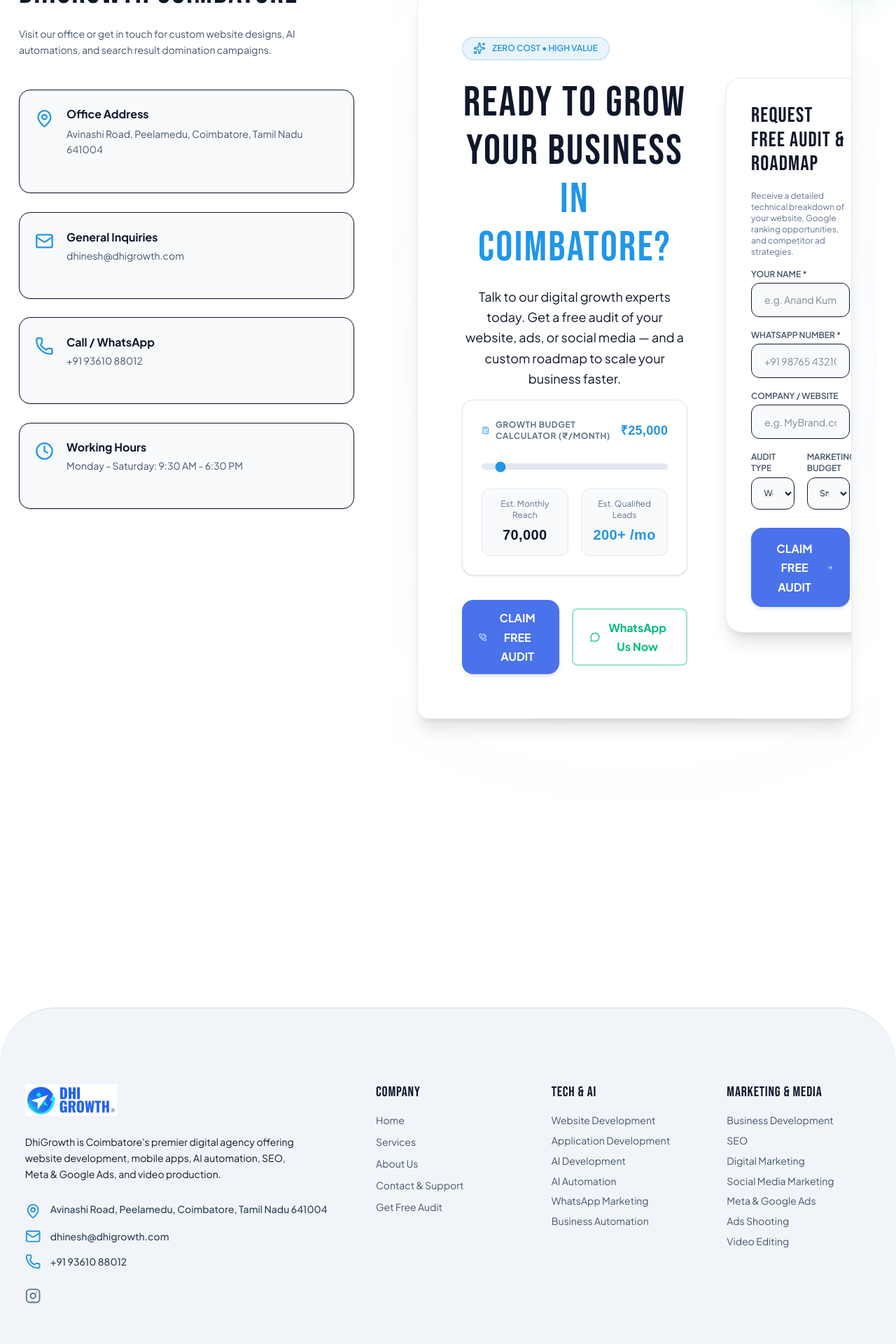
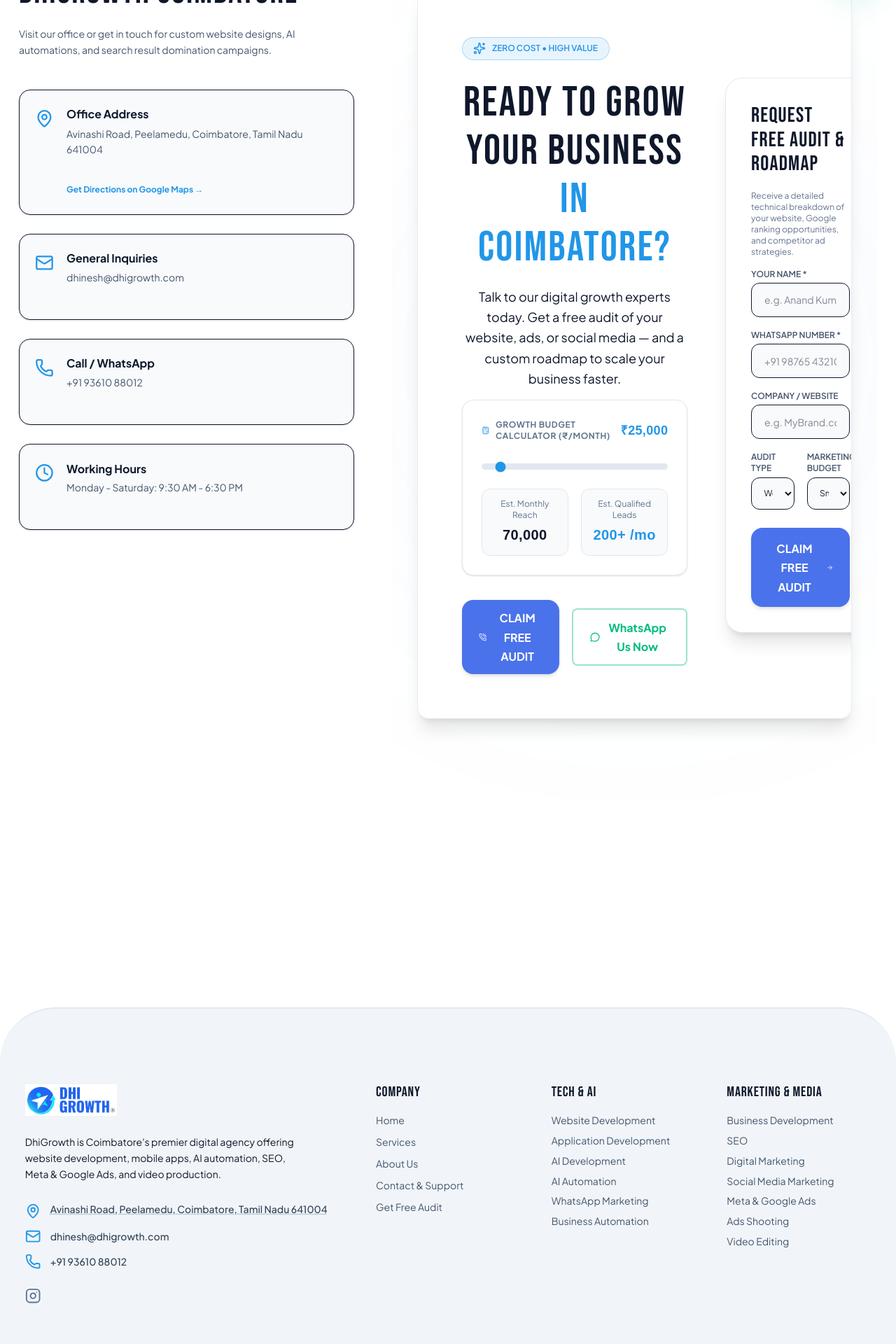
Before and after one commit to srijithit/dhi, a Next.js app in the folder next-frontend/: page /contact in a window 1280 px wide. Shown: the part 800-2720 px from the top of the page at 70% size. Built offline with nearby package versions, Linux system fonts and the light colour scheme; a web font is replaced by a local one.

Commit message:
Update official Google Maps location URL, coordinates and business schema details

```diff
--- a/next-frontend/src/app/contact/page.tsx
+++ b/next-frontend/src/app/contact/page.tsx
@@ -68,15 +68,21 @@ export default function ContactPage() {
                 </div>
 
                 <div className="space-y-6 font-body">
-                  <div className="flex items-start gap-4 p-5 rounded-2xl bg-slate-50 dark:bg-[#0d111c] border border-slate-205 dark:border-slate-800 shadow-sm">
-                    <MapPin className="w-6 h-6 text-[#2196E8] shrink-0 mt-1" />
+                  <a
+                    href="https://www.google.com/maps/place/Dhigrowth+Business+Pvt+Ltd/@11.0485934,77.0421634,19z/data=!3m1!4b1!4m6!3m5!1s0x3ba85700608f4393:0x7a612ef883b16359!8m2!3d11.0485934!4d77.0428071!16s%2Fg%2F11njtdfg3_"
+                    target="_blank"
+                    rel="noopener noreferrer"
+                    className="flex items-start gap-4 p-5 rounded-2xl bg-slate-50 dark:bg-[#0d111c] border border-slate-205 dark:border-slate-800 shadow-sm hover:border-[#2196E8] transition-colors group"
+                  >
+                    <MapPin className="w-6 h-6 text-[#2196E8] shrink-0 mt-1 group-hover:scale-110 transition-transform" />
                     <div>
-                      <h4 className="font-bold text-slate-900 dark:text-white text-base">Office Address</h4>
+                      <h4 className="font-bold text-slate-900 dark:text-white text-base group-hover:text-[#2196E8] transition-colors">Office Address</h4>
                       <p className="text-slate-600 dark:text-slate-350 text-sm mt-1 leading-relaxed">
                         Avinashi Road, Peelamedu, Coimbatore, Tamil Nadu 641004
                       </p>
+                      <span className="text-xs text-[#2196E8] font-bold mt-2 inline-block">Get Directions on Google Maps →</span>
                     </div>
-                  </div>
+                  </a>
 
                   <div className="flex items-start gap-4 p-5 rounded-2xl bg-slate-50 dark:bg-[#0d111c] border border-slate-205 dark:border-slate-800 shadow-sm">
                     <Mail className="w-6 h-6 text-[#2196E8] shrink-0 mt-1" />
--- a/next-frontend/src/app/page.tsx
+++ b/next-frontend/src/app/page.tsx
@@ -54,7 +54,7 @@ export default function Home() {
               {
                 "@type": "LocalBusiness",
                 "@id": "https://dhigrowth.com/#localbusiness",
-                "name": "DhiGrowth Digital Agency",
+                "name": "Dhigrowth Business Pvt Ltd",
                 "image": "https://dhigrowth.com/icon.svg",
                 "telephone": "+91 93610 88012",
                 "email": "dhinesh@dhigrowth.com",
@@ -68,9 +68,10 @@ export default function Home() {
                 },
                 "geo": {
                   "@type": "GeoCoordinates",
-                  "latitude": 11.0253,
-                  "longitude": 77.0142
+                  "latitude": 11.0485934,
+                  "longitude": 77.0428071
                 },
+                "hasMap": "https://www.google.com/maps/place/Dhigrowth+Business+Pvt+Ltd/@11.0485934,77.0421634,19z/data=!3m1!4b1!4m6!3m5!1s0x3ba85700608f4393:0x7a612ef883b16359!8m2!3d11.0485934!4d77.0428071!16s%2Fg%2F11njtdfg3_",
                 "url": "https://dhigrowth.com",
                 "priceRange": "$$",
                 "areaServed": ["Coimbatore", "Tamil Nadu", "India"],
--- a/next-frontend/src/components/Footer.tsx
+++ b/next-frontend/src/components/Footer.tsx
@@ -68,10 +68,15 @@ export default function Footer({ onSelectService, onOpenAudit }: FooterProps) {
             </p>
 
             <div className="space-y-3 text-sm text-slate-700 dark:text-slate-350 font-medium">
-              <div className="flex items-start gap-3">
-                <MapPin className="w-5 h-5 text-[#2196E8] shrink-0 mt-0.5" />
-                <span>Avinashi Road, Peelamedu, Coimbatore, Tamil Nadu 641004</span>
-              </div>
+              <a
+                href="https://www.google.com/maps/place/Dhigrowth+Business+Pvt+Ltd/@11.0485934,77.0421634,19z/data=!3m1!4b1!4m6!3m5!1s0x3ba85700608f4393:0x7a612ef883b16359!8m2!3d11.0485934!4d77.0428071!16s%2Fg%2F11njtdfg3_"
+                target="_blank"
+                rel="noopener noreferrer"
+                className="flex items-start gap-3 hover:text-slate-900 dark:hover:text-white transition-colors group"
+              >
+                <MapPin className="w-5 h-5 text-[#2196E8] shrink-0 mt-0.5 group-hover:scale-110 transition-transform" />
+                <span className="underline decoration-dotted decoration-slate-400 group-hover:decoration-current">Avinashi Road, Peelamedu, Coimbatore, Tamil Nadu 641004</span>
+              </a>
               <div className="flex items-center gap-3">
                 <Mail className="w-5 h-5 text-[#2196E8] shrink-0" />
                 <span>dhinesh@dhigrowth.com</span>
```
Also changed, not shown: 1 other file (tests, documents, lock files or other folders).
